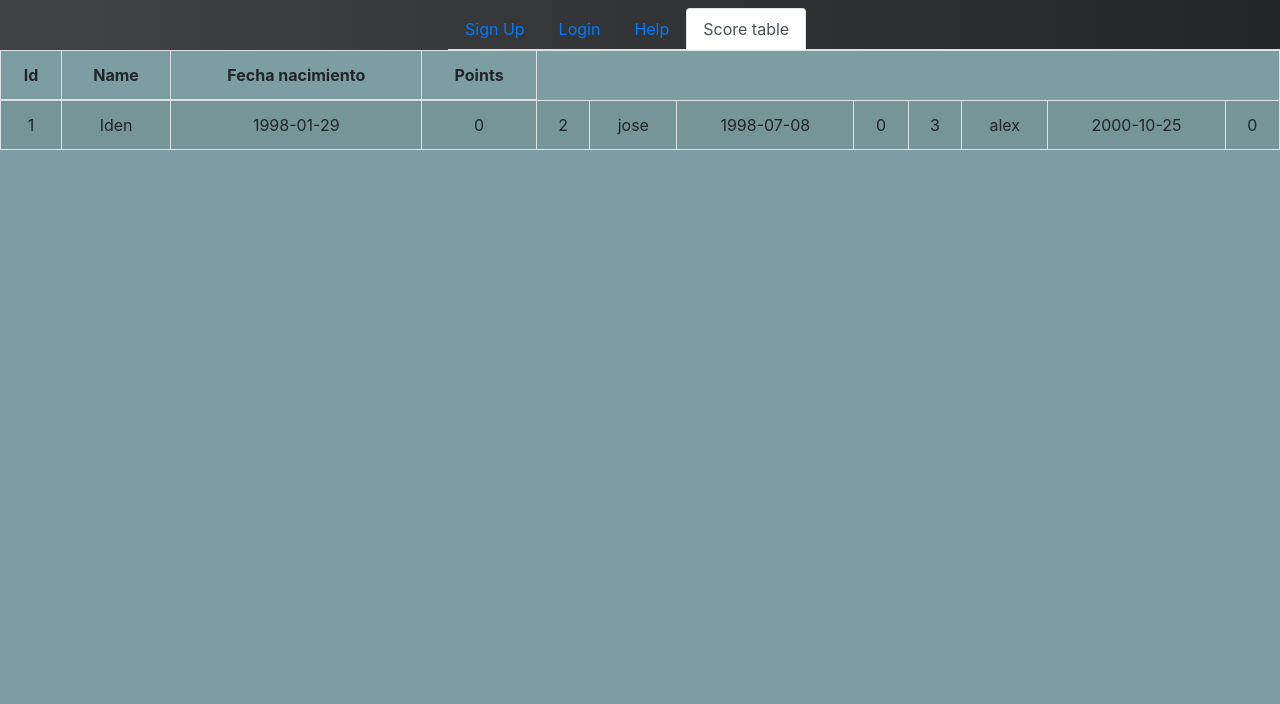
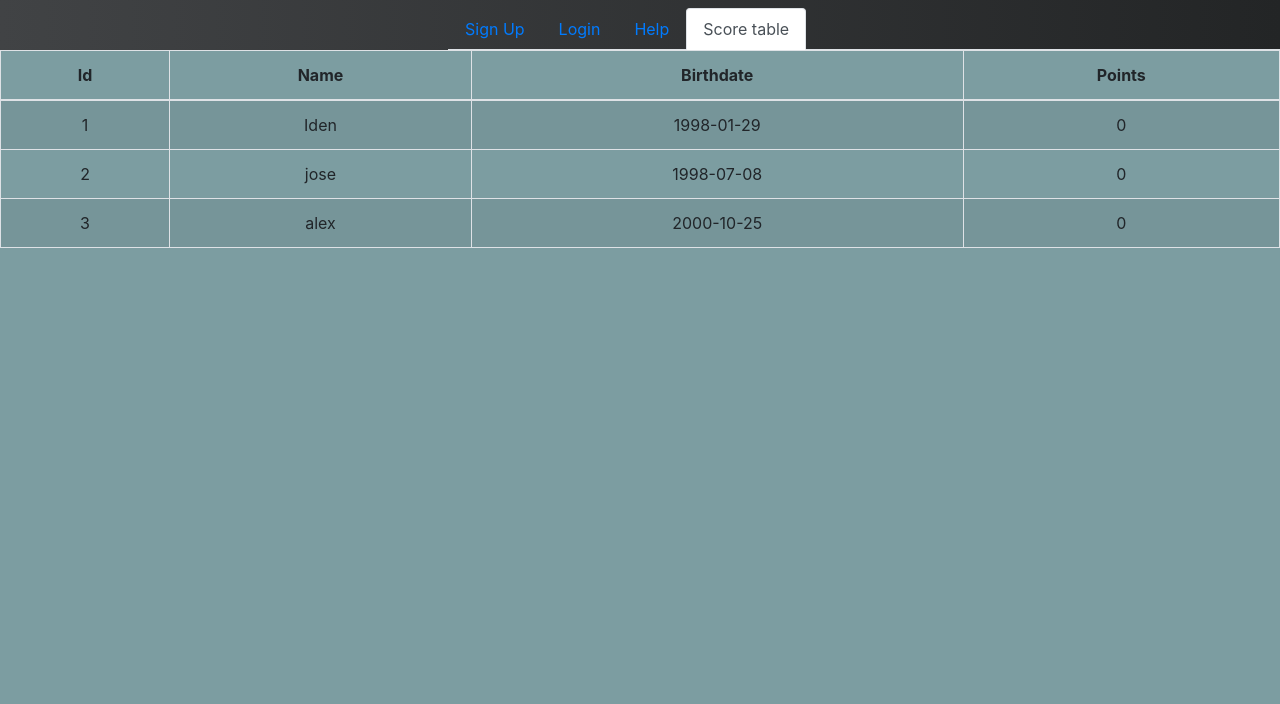
Before and after one commit to IdenTiclla/PracticandoGit, a Flask app: page /score_table in a window 1280 px wide. Shown: the part 104-808 px from the top of the page. Run offline with Flask 2, Linux system fonts and the light colour scheme; data comes from the database, SQL or seed files in the repository; some libraries are stand-ins or nearby versions.

Commit message:
Se modifico vista y arreglo bug para mostrar nuevas lineas

```diff
--- a/templates/score_table.html
+++ b/templates/score_table.html
@@ -34,19 +34,19 @@
             <tr>
                 <th>Id</th>
                 <th>Name</th>
-                <th>Fecha nacimiento</th>
+                <th>Birthdate</th>
                 <th>Points</th>
             </tr>
         </thead>
         <tbody>
-            <tr>
                 {% for user in users %}
-                    <td> {{ user[0] }} </td>
-                    <td> {{ user[1] }} </td>
-                    <td> {{ user[3] }} </td>
-                    <td> {{ user[4] }} </td>
+                    <tr>
+                        <td> {{ user[0] }} </td>
+                        <td> {{ user[1] }} </td>
+                        <td> {{ user[3] }} </td>
+                        <td> {{ user[4] }} </td>
+                    </tr>
                 {% endfor %}
-            </tr>
         </tbody>
     </table>
 
```
